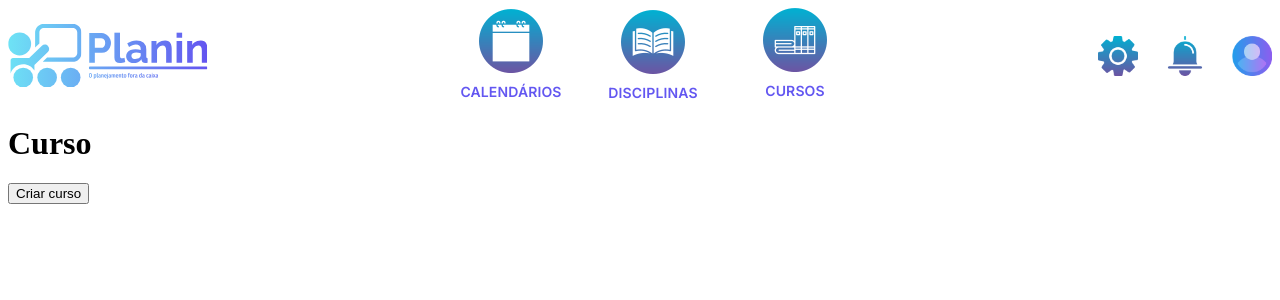
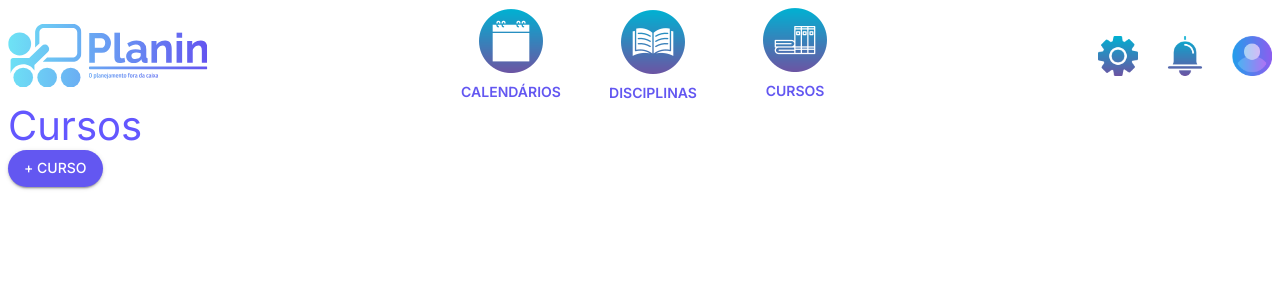
Before and after one commit to andsvb2/planin-js, a React (Vite) app: page /cursos in a window 1280 px wide. Shown: the top 300 px of the page. Built offline with nearby package versions, Linux system fonts and the light colour scheme; no server answers.

Commit message:
refactor: atualiza e adere tema

```diff
--- a/src/assets/theme/TemaPlanin.jsx
+++ b/src/assets/theme/TemaPlanin.jsx
@@ -11,9 +11,9 @@ const TemaPlanin = createTheme({
     },
     text: {
       hint: "#6357f1",
-      primary: "#6357ff",
-      secondary: "#6357ff",
-      disabled: "#6357ff",
+      primary: "#6357ff", // Cor do texto principal
+      secondary: "#6357ff", // Cor do texto secundário
+      disabled: "#6357ff", // Cor do texto desativado
     },
   },
   components: {
@@ -23,6 +23,16 @@ const TemaPlanin = createTheme({
       },
     },
   },
+  typography: {
+    fontFamily: [
+      'Inter', // Texto padrão
+      'Lato', // Títulos
+      'sans-serif',
+    ].join(','),
+    allVariants: {
+      color: "#6357ff", // Cor do texto global
+    },
+  },
 });
 
 export default TemaPlanin;
--- a/src/pages/Curso/Curso.jsx
+++ b/src/pages/Curso/Curso.jsx
@@ -3,6 +3,9 @@ import { CriarCursoModal } from "@comp/form/CriarCurso";
 import { Menu } from "@comp/ui/Menu";
 import Box from "@mui/material/Box";
 import Grid from "@mui/material/Unstable_Grid2";
+import Typography from "@mui/material/Typography";
+import { Button } from "@mui/material";
+
 
 const Curso = () => {
   const [isModalOpen, setIsModalOpen] = useState(false);
@@ -13,8 +16,12 @@ const Curso = () => {
         <Menu />
       </Box>
       <Box>
-        <h1>Curso</h1>
-        <button onClick={() => setIsModalOpen(true)}>Criar curso</button>
+      <Typography variant="h1" style={{ fontSize: "2.5rem" }}>Cursos</Typography>
+        <Button
+              variant="contained"
+              color="primary"
+              style={{ backgroundColor: "#6357F1", color: "#fff", borderRadius: "20px" }}
+              onClick={() => setIsModalOpen(true)}> + Curso</Button>
       <CriarCursoModal show={isModalOpen} handleClose={() => setIsModalOpen(false)} />
       </Box>
     </Grid>
```
